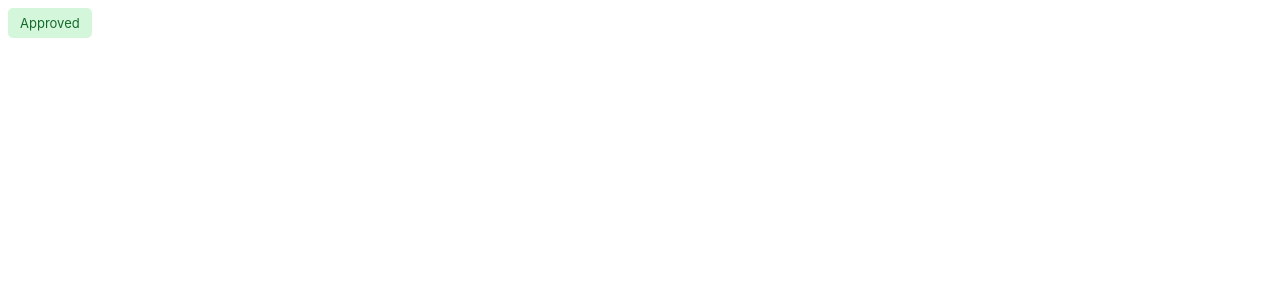
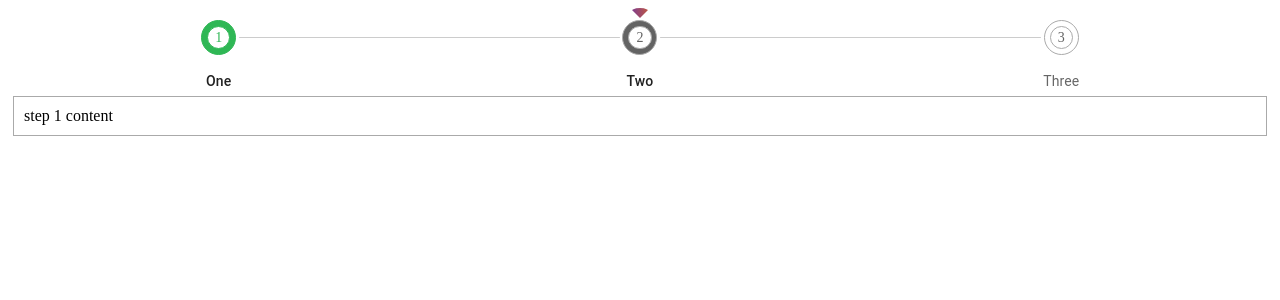
Before and after one commit to Onyedikachi/retailcore-mfe-loan-management, a React app: page /product/factory/list/deposit in a window 1280 px wide. Shown: the top 300 px of the page. Built offline with nearby package versions, Linux system fonts and the light colour scheme; the HTML template or start-up script is replaced by a standard one.

Commit message:
chore: implement stepper component

```diff
--- a/jest.config.js
+++ b/jest.config.js
@@ -4,9 +4,12 @@ module.exports = {
   transform: {
     "^.+\\.(j|t)sx?$": "babel-jest",
   },
+  modulePaths: ['<rootDir>'],
+  rootDir: './',
   moduleNameMapper: {
     "\\.(css)$": "identity-obj-proxy",
     "single-spa-react/parcel": "single-spa-react/lib/cjs/parcel.cjs",
+    "@app/(.*)": "<rootDir>/src/$1"
   },
   setupFilesAfterEnv: ["@testing-library/jest-dom"],
 };
--- a/package.json
+++ b/package.json
@@ -27,7 +27,7 @@
     "@babel/preset-typescript": "^7.15.0",
     "@babel/runtime": "^7.15.3",
     "@testing-library/jest-dom": "^5.14.1",
-    "@testing-library/react": "^12.0.0",
+    "@testing-library/react": "^12.1.5",
     "@types/jest": "^27.0.1",
     "@types/react": "^17.0.19",
     "@types/react-dom": "^17.0.9",
--- /dev/null
+++ b/src/components/index.ts
@@ -0,0 +1,2 @@
+export * from './stepper/Stepper';
+export * from './atoms';
--- /dev/null
+++ b/src/components/stepper/Stepper.tsx
@@ -0,0 +1,160 @@
+import React, { Fragment } from 'react';
+import { Colors } from '@app/constants/colors';
+import {
+   Step,
+   StepLabel,
+   Stepper as MuiStepper,
+   StepperProps as MuiStepperProps,
+   styled,
+   darken,
+   StepConnector,
+} from '@mui/material';
+import { StepperContext } from '@app/providers';
+
+const connectorColor = '#CCCCCC';
+
+const StyledIndicatorPointer = styled('div')({
+   position: 'absolute',
+   clipPath: 'polygon(0% 0%, 50% 100%, 100% 0%)',
+   background: Colors.LightGray,
+   height: 0,
+   width: 0,
+   top: 0,
+   borderRadius: 0,
+   '.Mui-active &': {
+      height: '10px',
+      width: '20px',
+      top: '-13px',
+      borderRadius: '50% 50% 0 0',
+      background: Colors.LinearGradient,
+      transition: 'all 0.5s',
+   },
+});
+
+const StepperIndicatorWrapper = styled('div')(({ theme }) => ({
+   display: 'flex',
+   justifyContent: 'center',
+   alignItems: 'center',
+   height: 33,
+   width: 33,
+   fontSize: theme.typography.pxToRem(14),
+   borderRadius: '100%',
+   position: 'relative',
+   color: Colors.TextGray,
+   cursor: 'pointer',
+   border: `1px solid ${Colors.LightGray}`,
+   '&:hover': {
+      backgroundColor: Colors.LightGray2,
+      transition: 'background-color 0.5s',
+   },
+   '.Mui-active &': {
+      backgroundColor: 'currentcolor',
+      transition: 'all 0.5s',
+      '&:hover': {
+         backgroundColor: darken(Colors.TextGray, 0.3),
+         transition: 'background-color 0.5s',
+      },
+   },
+   '.Mui-completed &': {
+      color: Colors.Success,
+      backgroundColor: 'currentcolor',
+      borderColor: 'currentcolor',
+      transition: 'all 0.5s',
+      '&:hover': {
+         backgroundColor: darken(Colors.Success, 0.2),
+         transition: 'background-color 0.5s',
+      },
+      '& .StepperIndicatorInner': {
+         border: '1px solid currentcolor',
+      },
+   },
+   '& .StepperIndicatorInner': {
+      border: `1px solid ${Colors.LightGray}`,
+      backgroundColor: 'white',
+      display: 'flex',
+      justifyContent: 'center',
+      alignItems: 'center',
+      height: '65%',
+      width: '65%',
+      borderRadius: '100%',
+   },
+}));
+
+const StepperConnector = styled(StepConnector)({
+   '&.MuiStepConnector-alternativeLabel': {
+      top: 17,
+   },
+   '&.Mui-active .MuiStepConnector-line, &.Mui-completed .MuiStepConnector-line,': {
+      borderColor: connectorColor,
+   },
+   '& .MuiStepConnector-line': {
+      borderColor: connectorColor,
+      borderTopWidth: 1,
+      borderRadius: 1,
+   },
+});
+
+const StepperIndicator = (index: number, onStepClick?: (step: number) => void) => () => {
+   return (
+      <StepperIndicatorWrapper onClick={() => onStepClick?.(index)}>
+         <StyledIndicatorPointer />
+         <div className="StepperIndicatorInner">{index + 1}</div>
+      </StepperIndicatorWrapper>
+   );
+};
+
+export interface StepperProps extends Omit<MuiStepperProps, 'activeStep'> {
+   children: Array<React.ReactNode>;
+   childrenWrapper?: React.ElementType;
+   stepperWrapper?: React.ElementType;
+   onStepClick?: (step: number) => void;
+   stepLabels: Array<string>;
+}
+
+export const Stepper = ({
+   childrenWrapper,
+   stepperWrapper,
+   children,
+   alternativeLabel = true,
+   stepLabels,
+   onStepClick,
+   ...restProp
+}: StepperProps) => {
+   const stepperContext = React.useContext(StepperContext);
+   if (!stepperContext) {
+      throw Error('Stepper must be wrapped around StepperProvider, to function properly.');
+   }
+
+   const { activeStep, setStepperContentCount } = stepperContext;
+   const ChildrenWrapper = childrenWrapper ?? Fragment;
+   const StepperWrapper = stepperWrapper ?? Fragment;
+
+   React.useEffect(() => {
+      setStepperContentCount(children.length);
+   });
+
+   return (
+      <>
+         <StepperWrapper>
+            <MuiStepper
+               alternativeLabel={alternativeLabel}
+               activeStep={activeStep}
+               connector={<StepperConnector />}
+               style={{ marginTop: 20 }}
+               {...restProp}
+            >
+               {children.map((_, index) => (
+                  <Step key={stepLabels[index]}>
+                     <StepLabel StepIconComponent={StepperIndicator(index, onStepClick)}>
+                        {stepLabels[index]}
+                     </StepLabel>
+                  </Step>
+               ))}
+            </MuiStepper>
+         </StepperWrapper>
+         <ChildrenWrapper>
+            {children[activeStep < children.length ? activeStep : children.length]}
+         </ChildrenWrapper>
+      </>
+   );
+};
--- /dev/null
+++ b/src/components/stepper/TestStepper.tsx
@@ -0,0 +1,24 @@
+import { StepperProvider } from '@app/providers';
+import { Stepper } from './Stepper';
+
+const StepContent = ({ index = 0 }) => {
+   return <div>step {index} content</div>;
+};
+
+const testLabel = ['One', 'Two', 'Three'];
+
+const StepContentWrapper = ({ children }: { children: React.ReactNode }) => {
+   return <div style={{ padding: 10, margin: 5, border: '1px solid #AAAAAA' }}>{children}</div>;
+};
+
+export const TestStepper = () => {
+   return (
+      <StepperProvider defaultStep={1}>
+         <Stepper childrenWrapper={StepContentWrapper} stepLabels={testLabel}>
+            {testLabel.map((_, index) => (
+               <StepContent index={index} key={index} />
+            ))}
+         </Stepper>
+      </StepperProvider>
+   );
+};
--- a/src/constants/colors.ts
+++ b/src/constants/colors.ts
@@ -26,7 +26,7 @@ export const Colors = {
    BgCardSuccess: '#D4F7DC',
    /** For gray chip bg with {@linkcode Colors.DarkGray} text on it. */
    BgCardGray: '#E5E5EA',
-   LinearGradient: 'linear-gradient(90deg, #783B96 0%, #C5593C 100%))',
+   LinearGradient: 'linear-gradient(90deg, #783B96 0%, #C5593C 100%)',
 } as const;
 
 export const ColorMaps = {
--- a/src/constants/index.ts
+++ b/src/constants/index.ts
@@ -1,3 +1,3 @@
 export * from './routes';
+export * from './enums';
 export * from './colors';
-export * from './enums';
--- a/src/constants/routes.tsx
+++ b/src/constants/routes.tsx
@@ -1,10 +1,9 @@
-import { Chip } from '@app/components/atoms/Chip';
-
+import { TestStepper } from '@app/components/stepper/TestStepper';
 export const BasePath = '/product/factory';
 
 export const RouteMaps = {
    productList: {
-      element: <Chip color="success" label="Approved" />,
+      element: <TestStepper />,
       path: (type = '/:productType') => `${BasePath}/list${type}`,
    },
 };
--- /dev/null
+++ b/src/providers/index.ts
@@ -0,0 +1 @@
+export * from './stepper';
--- /dev/null
+++ b/src/providers/stepper.tsx
@@ -0,0 +1,40 @@
+import React from 'react';
+
+export interface StepperProviderProps {
+   children: React.ReactNode;
+   defaultStep?: number;
+}
+
+export interface StepperContextProps {
+   handleNavigation: (position: 'next' | 'back' | number) => void;
+   setStepperContentCount: React.Dispatch<React.SetStateAction<number>>;
+   activeStep: number;
+   setActiveStep: React.Dispatch<React.SetStateAction<number>>;
+}
+
+export const StepperContext = React.createContext<StepperContextProps | null>(null);
+
+export const StepperProvider = ({ children, defaultStep = 0 }: StepperProviderProps) => {
+   const [activeStep, setActiveStep] = React.useState(defaultStep < 0 ? 0 : defaultStep);
+   const [stepperContentCount, setStepperContentCount] = React.useState(0);
+
+   const handleNavigation = (position: 'next' | 'back' | number) => {
+      const size = stepperContentCount;
+      if (typeof position === 'number') {
+         if (position > size) setActiveStep(size);
+         else setActiveStep(position < 0 ? 0 : position);
+      } else if (position === 'back') {
+         setActiveStep(0 > activeStep ? 0 : activeStep - 1);
+      } else {
+         setActiveStep(size < activeStep ? size : activeStep + 1);
+      }
+   };
+
+   return (
+      <StepperContext.Provider
+         value={{ handleNavigation, setStepperContentCount, activeStep, setActiveStep }}
+      >
+         {children}
+      </StepperContext.Provider>
+   );
+};
```
Also changed, not shown: 2 other files (tests, documents, lock files or other folders).
